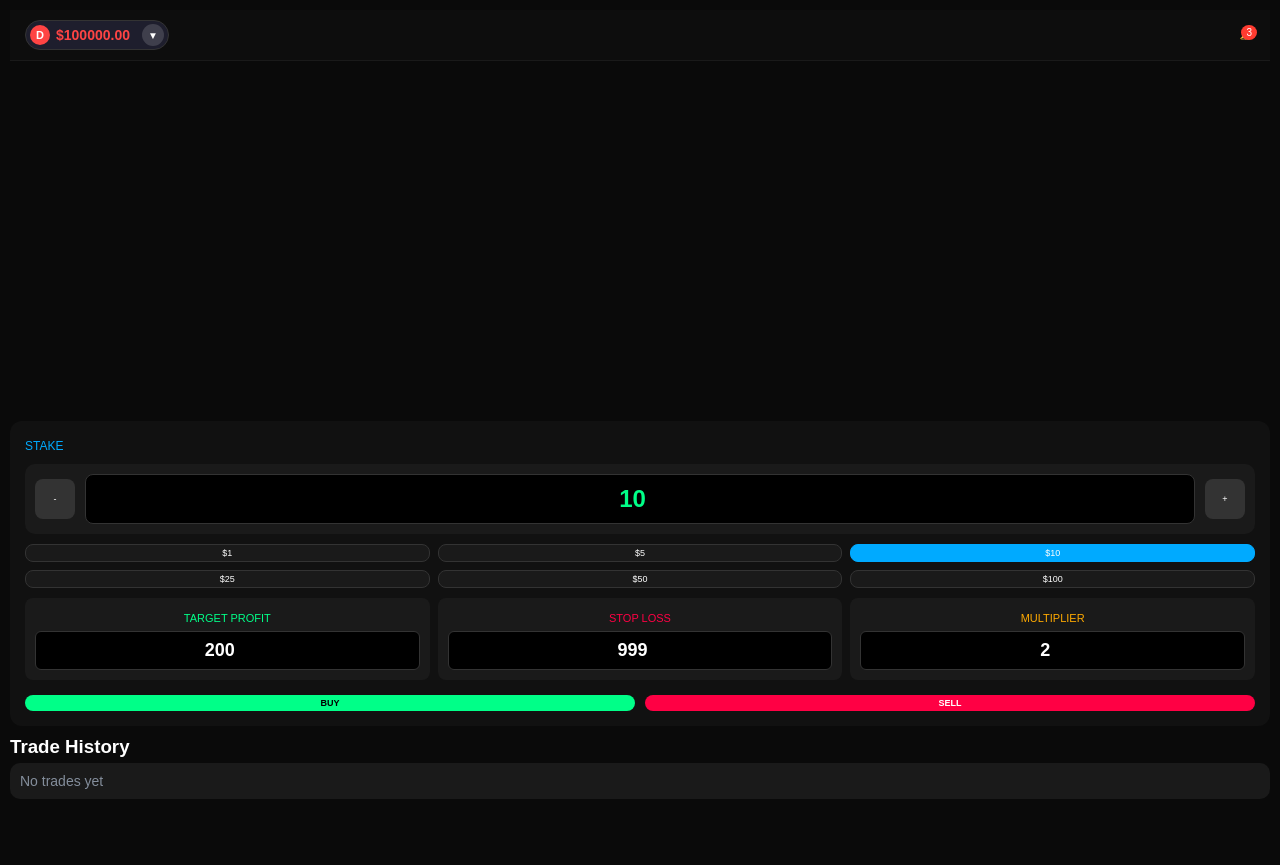
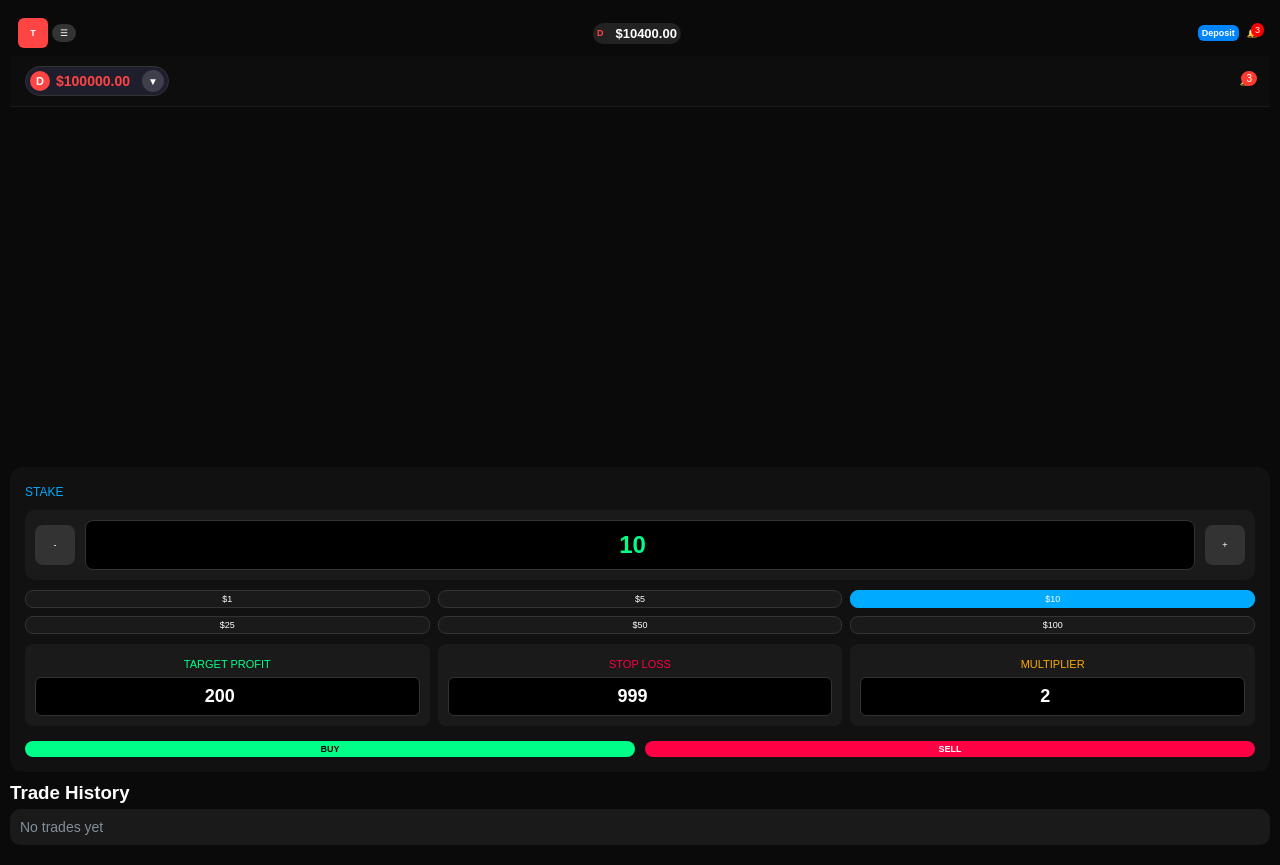
Before and after one commit to 1hass/traderscheem-, a website: page trade.html in a window 1280 px wide. Before the commit the page ends 819 px from the top, so only its background shows below. Drawn offline with Linux system fonts and the light colour scheme.

Commit message:
Update trade.html

```diff
--- a/trade.html
+++ b/trade.html
@@ -105,8 +105,27 @@ button, a { -webkit-tap-highlight-color:transparent; }
 </head>
 
 <body>
+<div class="top-nav" style="display: flex; align-items: center; justify-content: space-between; flex-wrap: nowrap; gap: 2px; width: 100%; box-sizing: border-box; padding: 8px;">
+    <!-- Left: T Button & Menu Drawer Button -->
+    <div style="display: flex; align-items: center; gap: 4px;">
+        <button type="button" style="background: #ff4444; border: none; color: white; width: 30px; height: 30px; border-radius: 6px; font-weight: bold; font-size: 14px; padding: 0 !important;">T</button>
+        <button type="button" style="background: #333; border: none; color: white; padding: 4px 8px !important; border-radius: 15px; cursor: pointer; font-size: 14px;" onclick="openNav()">☰</button>
+    </div>
 
-  <div id="mySidebar" class="sidebar" aria-label="User Navigation Sidebar">
+    <!-- Center: Account Toggle / Balance -->
+    <div class="account-toggle" style="display: flex; align-items: center; background: #222; padding: 4px 8px; border-radius: 20px;">
+        <span style="color: #ff4444; font-weight: bold; margin-right: 4px;">D</span>
+        <span style="color: #fff; font-weight: bold; font-size: 13px;">$10400.00</span>
+    </div>
+
+    <!-- Right: Deposit Button & Notifications -->
+    <div style="display: flex; align-items: center; gap: 4px;">
+        <button class="deposit-btn" onclick="openDepositModal()" style="background: #0085ff; border: none; color: white; padding: 4px 8px; border-radius: 6px; font-weight: bold; font-size: 12px; cursor: pointer;">Deposit</button>
+        <button class="notif-btn" style="background: none; border: none; color: white; font-size: 16px; cursor: pointer; position: relative;">🔔<span style="position: absolute; top: -2px; right: -2px; background: red; font-size: 9px; padding: 2px 4px; border-radius: 50%;">3</span></button>
+    </div>
+</div>
+
+<div id="mySidebar" class="sidebar" aria-label="User Navigation Sidebar">
     <div class="sidebar-header">
         <button class="closebtn" onclick="closeNav()" aria-label="Close Sidebar">&times;</button>
         <div class="sidebar-user-info">
@@ -155,6 +174,7 @@ button, a { -webkit-tap-highlight-color:transparent; }
         </form>
     </div>
 </div>
+
 
 
 <style>
```
